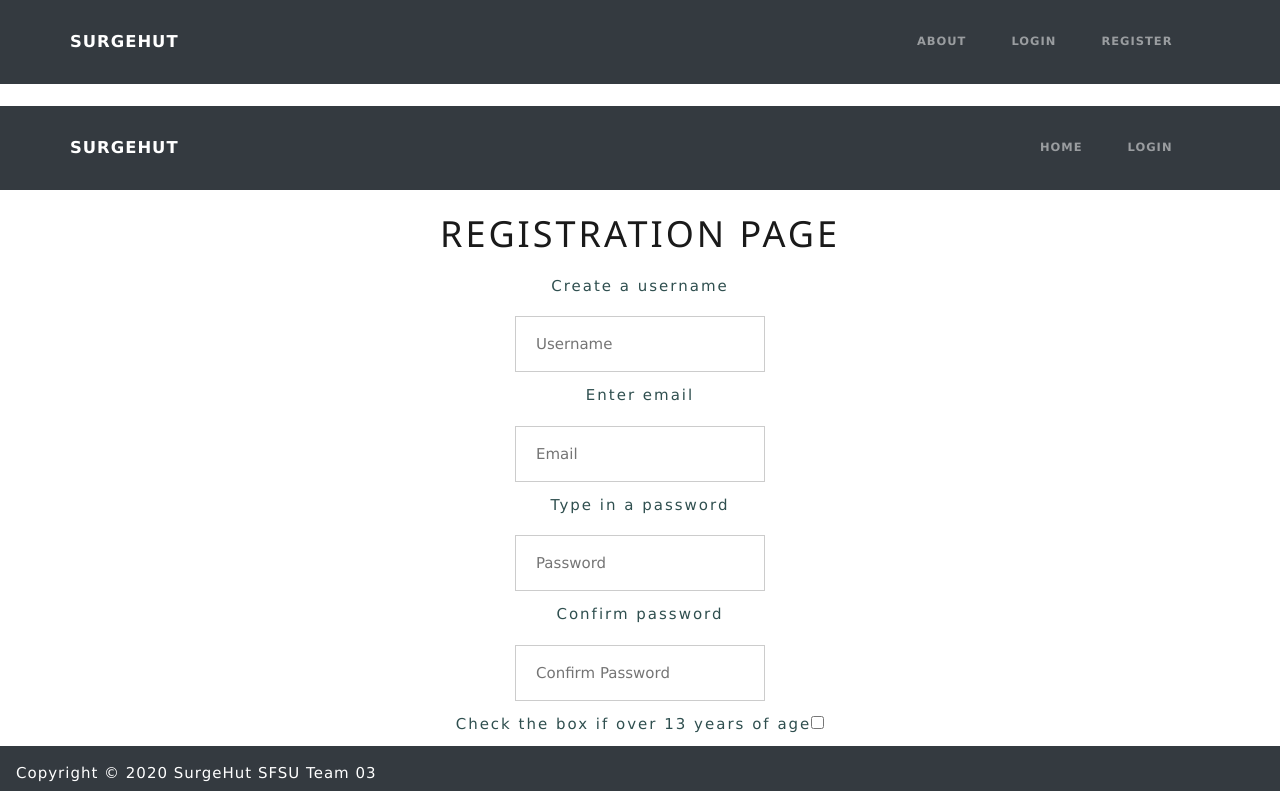
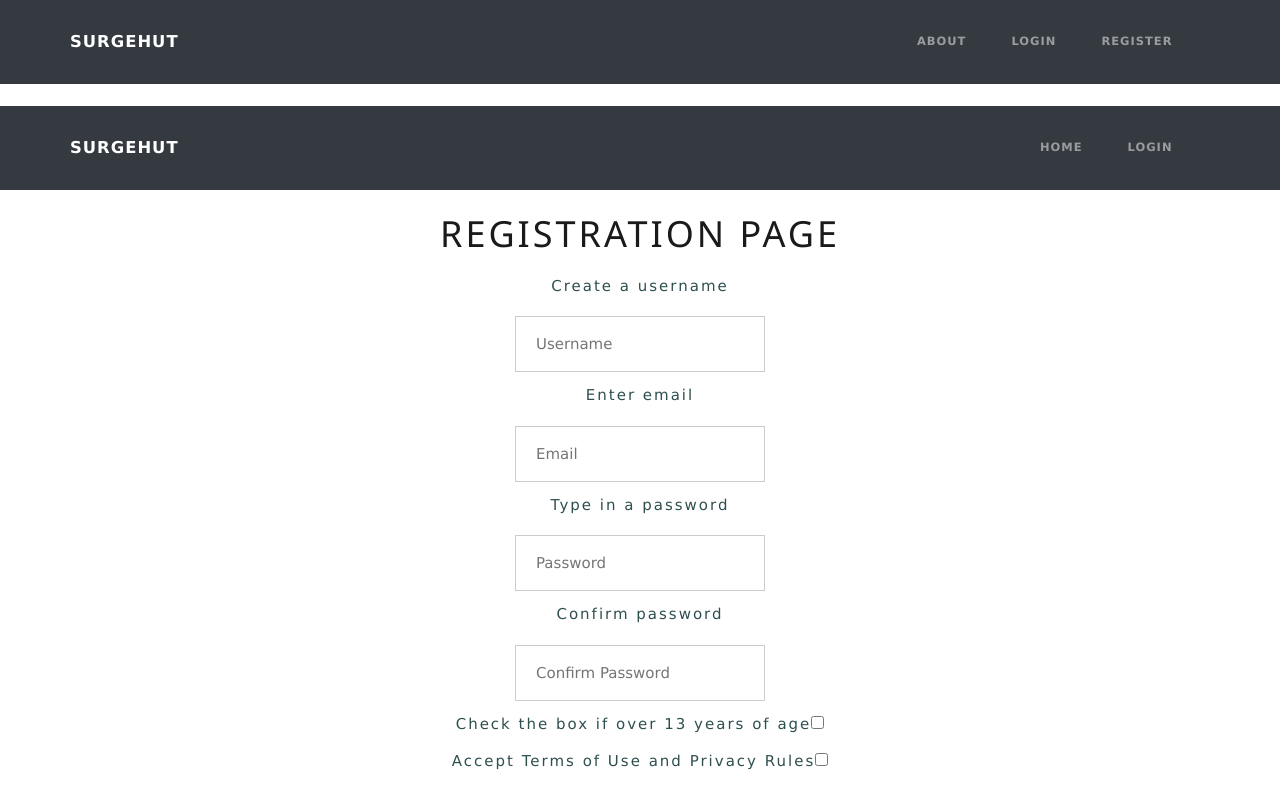
Before and after one commit to dbenavi5/surghut, a Next.js app in the folder application/docker/: page /register in a window 1280 px wide. Shown: the top 791 px of the page. Built offline with nearby package versions, Linux system fonts and the light colour scheme.

Commit message:
change css bottom nav

```diff
--- a/application/docker/components/BottomNav.js
+++ b/application/docker/components/BottomNav.js
@@ -1,7 +1,7 @@
 import React from 'react'
 
 const BottomNav = () => (
-    <nav className="fixed-bottom">
+    <nav >
             <div className="bottom-nav">
                 Copyright &copy; 2020 SurgeHut
                 SFSU Team 03
--- a/application/docker/pages/index.module.css
+++ b/application/docker/pages/index.module.css
@@ -3,5 +3,4 @@
 .container {
     display: flex;
     justify-content: space-around;
-    background-color: red;
 }
--- a/application/docker/stylesheets/style.css
+++ b/application/docker/stylesheets/style.css
@@ -141,8 +141,6 @@ input[type=password] {
 .bottom-nav {
     overflow: hidden;
     background-color: #343a40;
-    position: relative;
-    bottom: 0;
     width: 100%;
     color: white;
     padding: 16px;
```
